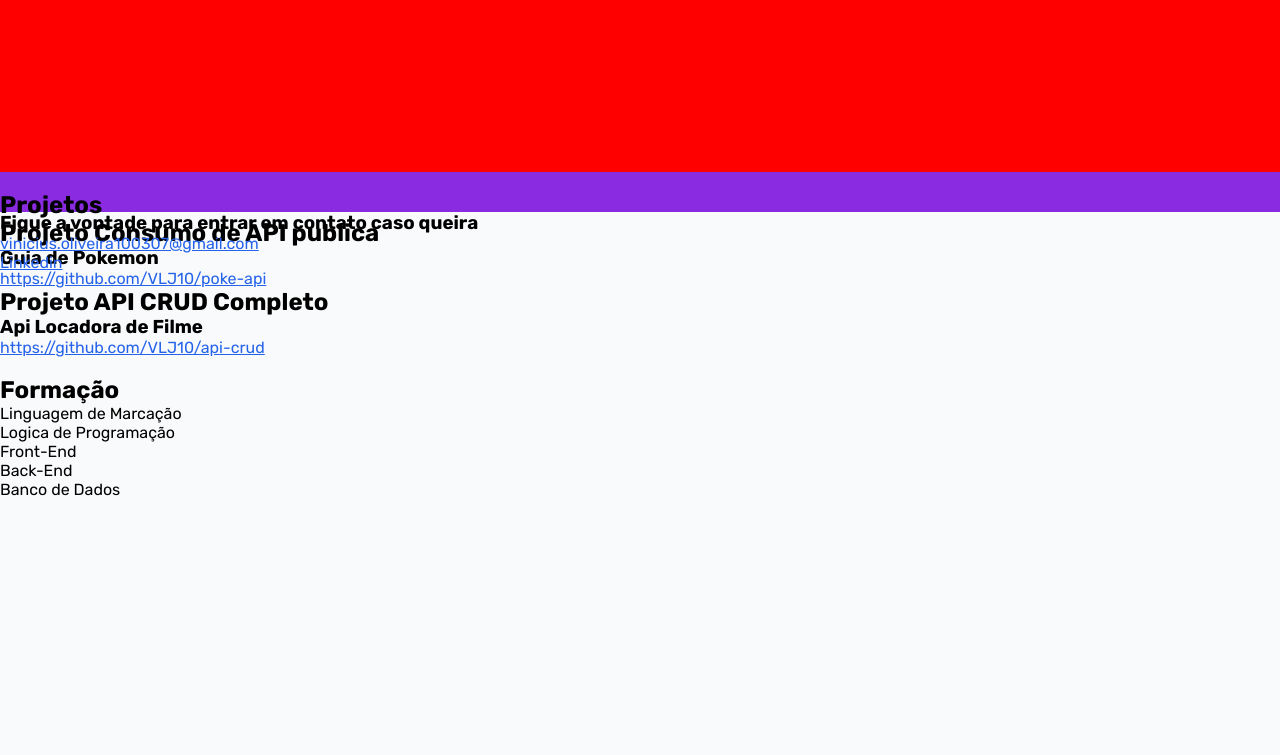
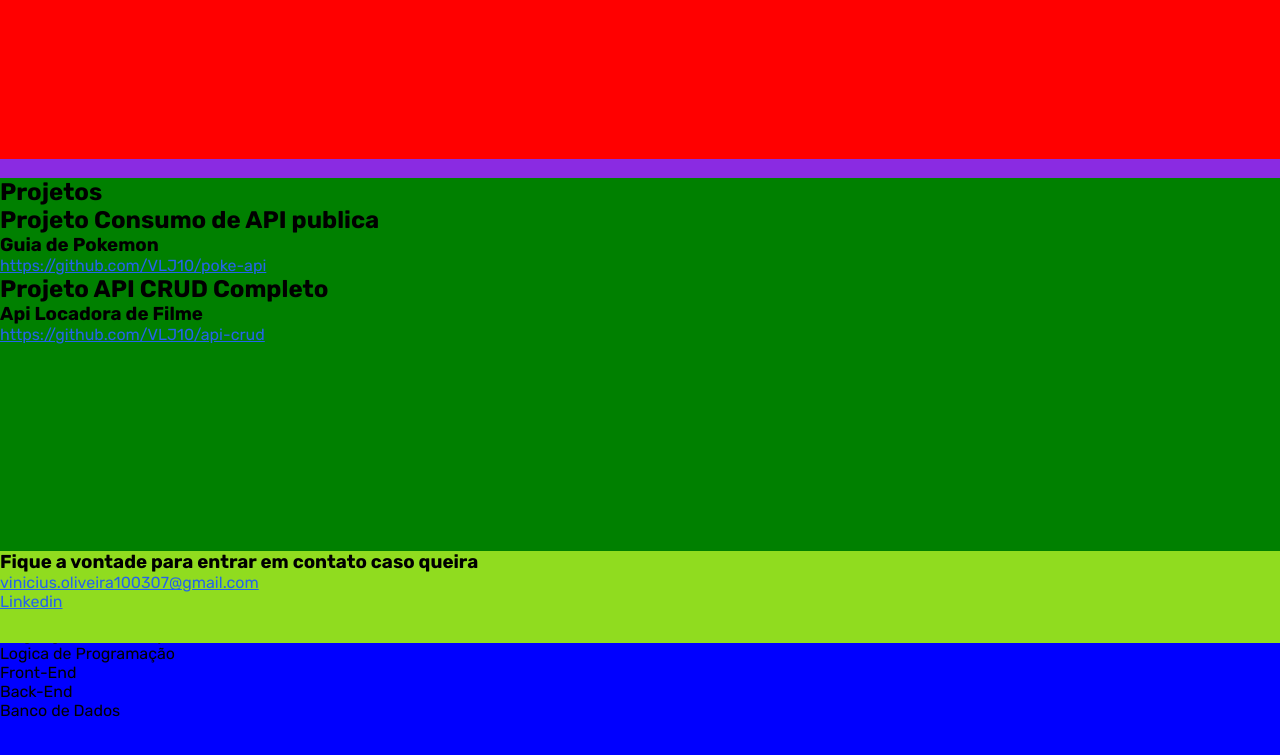
Before and after one commit to VLJ10/protifolio, a plain HTML site: page index.html in a window 1280 px wide. Shown: the part 597-1352 px from the top of the page. Before the commit the page ends 1096 px from the top, so only its background shows below. Drawn offline with Linux system fonts and the light colour scheme.

Commit message:
Inicio da formatação 1.1

```diff
--- a/style.css
+++ b/style.css
@@ -15,8 +15,10 @@
 }
 body{
     background-color: var(--color-background);
-    height: 100vh;
+    height: 155vh;
     font-family: 'Rubik', sans-serif;
+    display: flex;
+    flex-direction: column;
 }
 
 header{
@@ -27,10 +29,12 @@ header{
     flex-direction: column;
     align-items: center;
     justify-content: center;
+    color: var(--color-primary);
 }
 header h1{
     font-size: 3rem;
 }
+
 main{
     height: 80%;
     width: 100%;
@@ -41,6 +45,21 @@ main{
     width: 100%;
     background-color: red;
 }
+.section2 {
+    height: 400px;
+    width: 100%;
+    background-color: green;
+}
+.section3 {
+    height: 400px;
+    width: 100%;
+    background-color: blue;
+}
 a {
     color: var(--color-accent);
 }
+footer{
+    height: 100px;
+    background-color: #90dc1f;
+    width: 100%;
+}
```
